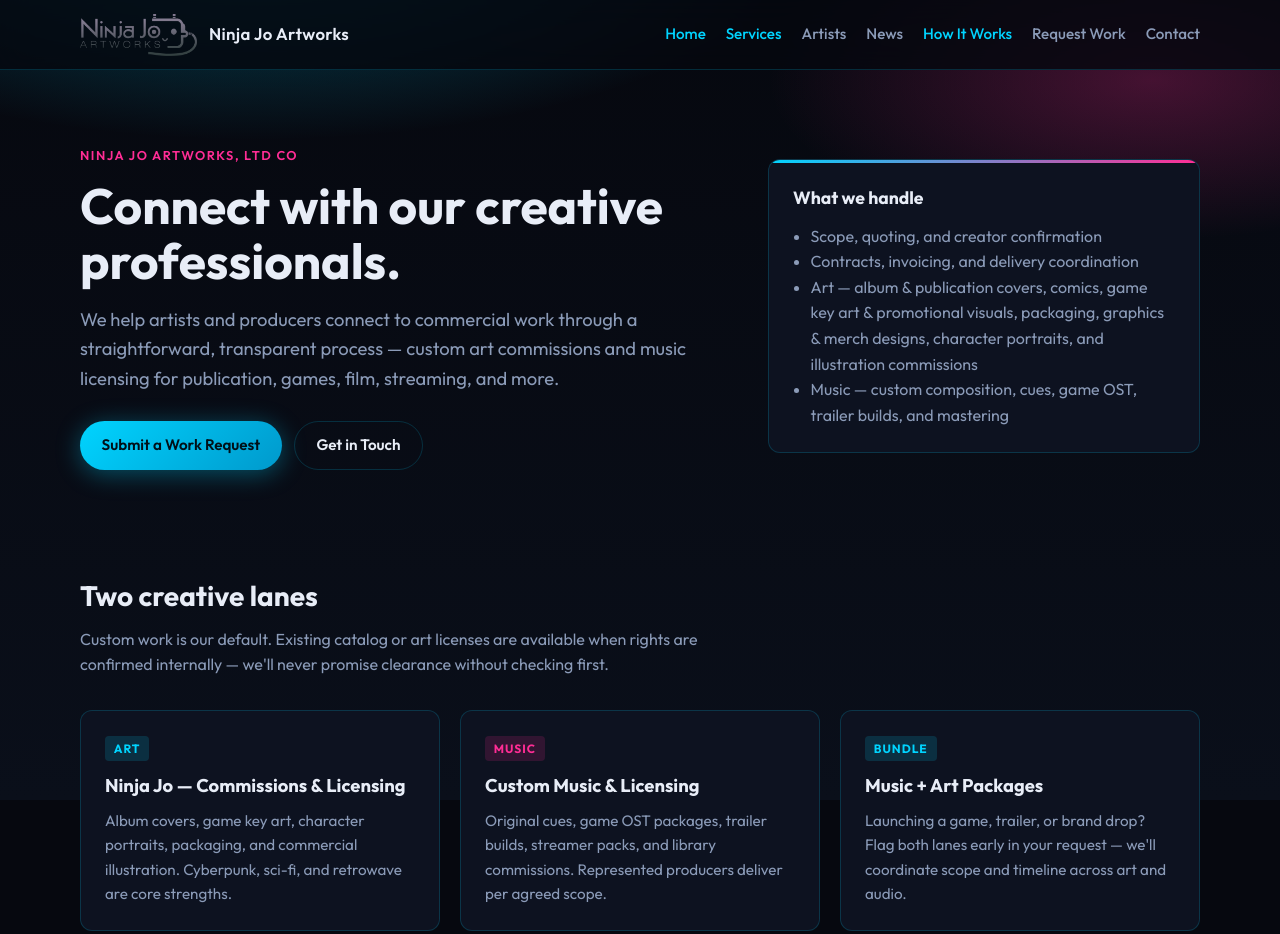
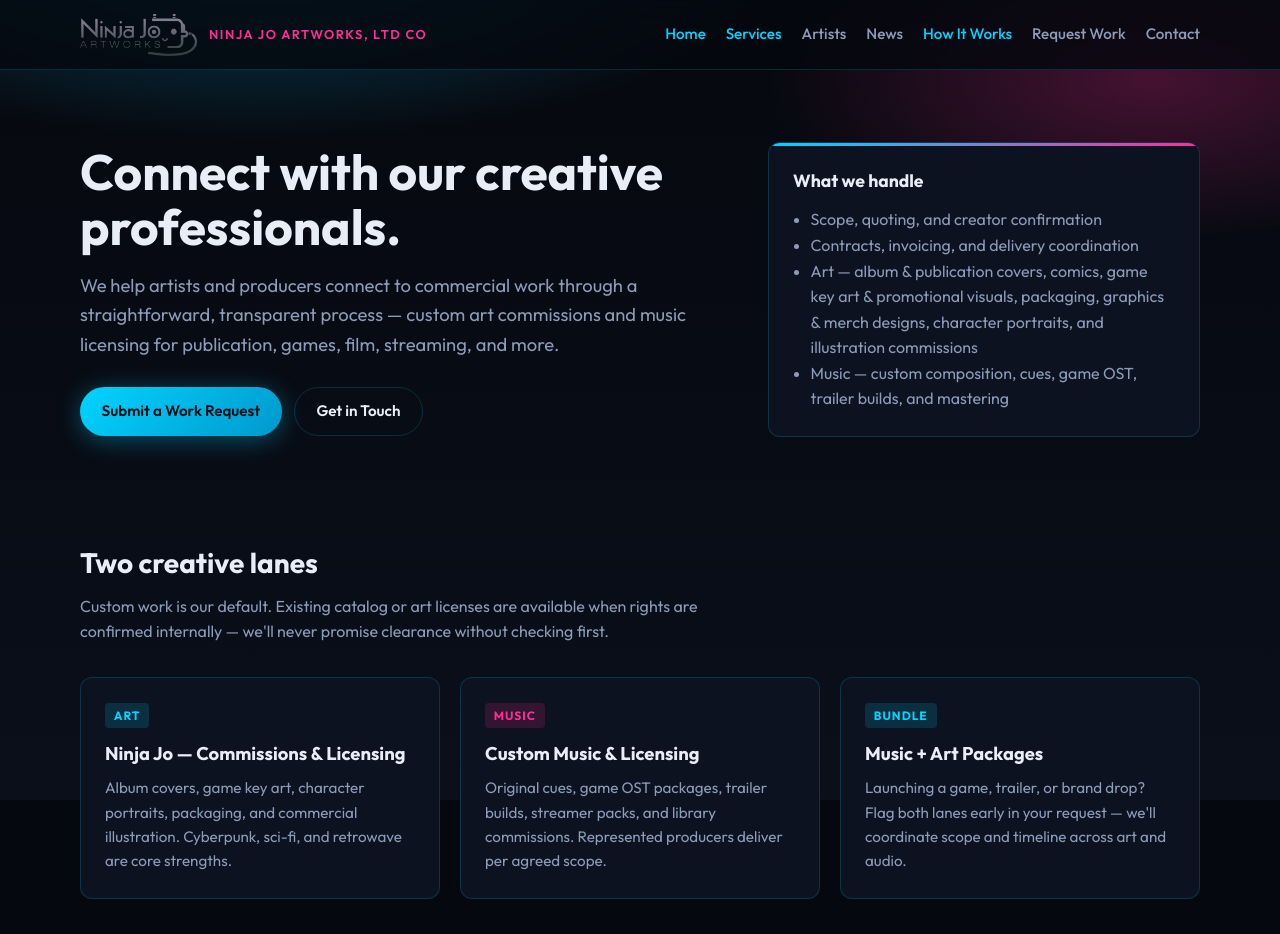
Before and after one commit to talleyman22/ninjajoartworks, a website: page index.html in a window 1280 px wide. Shown: the top 934 px of the page. Drawn offline with Linux system fonts and the light colour scheme.

Commit message:
Header: pink Ltd Co brand text; remove hero eyebrow duplicate

```diff
--- a/css/styles.css
+++ b/css/styles.css
@@ -99,8 +99,10 @@
 
 .brand span {
   font-weight: 600;
-  font-size: 1.05rem;
-  letter-spacing: 0.02em;
+  font-size: 0.8rem;
+  letter-spacing: 0.12em;
+  text-transform: uppercase;
+  color: var(--magenta);
 }
 
 .nav {
--- a/index.html
+++ b/index.html
@@ -22,7 +22,7 @@
     <div class="container header-inner">
       <a class="brand" href="index.html">
         <img src="assets/NJArtworks_logo.png" alt="Ninja Jo Artworks">
-        <span>Ninja Jo Artworks</span>
+        <span>Ninja Jo Artworks, Ltd Co</span>
       </a>
       <nav class="nav">
         <a href="index.html" class="active">Home</a>
@@ -40,7 +40,6 @@
     <section class="hero">
       <div class="container hero-grid">
         <div>
-          <span class="eyebrow">Ninja Jo Artworks, Ltd Co</span>
           <h1>Connect with our creative professionals.</h1>
           <p class="lead">We help artists and producers connect to commercial work through a straightforward, transparent process — custom art commissions and music licensing for publication, games, film, streaming, and more.</p>
           <div class="hero-actions">
```
Also changed, not shown: artists.html (+1 -1 lines), artists/entropy-zero.html (+1 -1 lines), artists/ninja-jo.html (+1 -1 lines), artists/sebastian-komor.html (+1 -1 lines), confirmation.html (+1 -1 lines), contact.html (+1 -1 lines), news/index.html (+1 -1 lines), request.html (+1 -1 lines).
